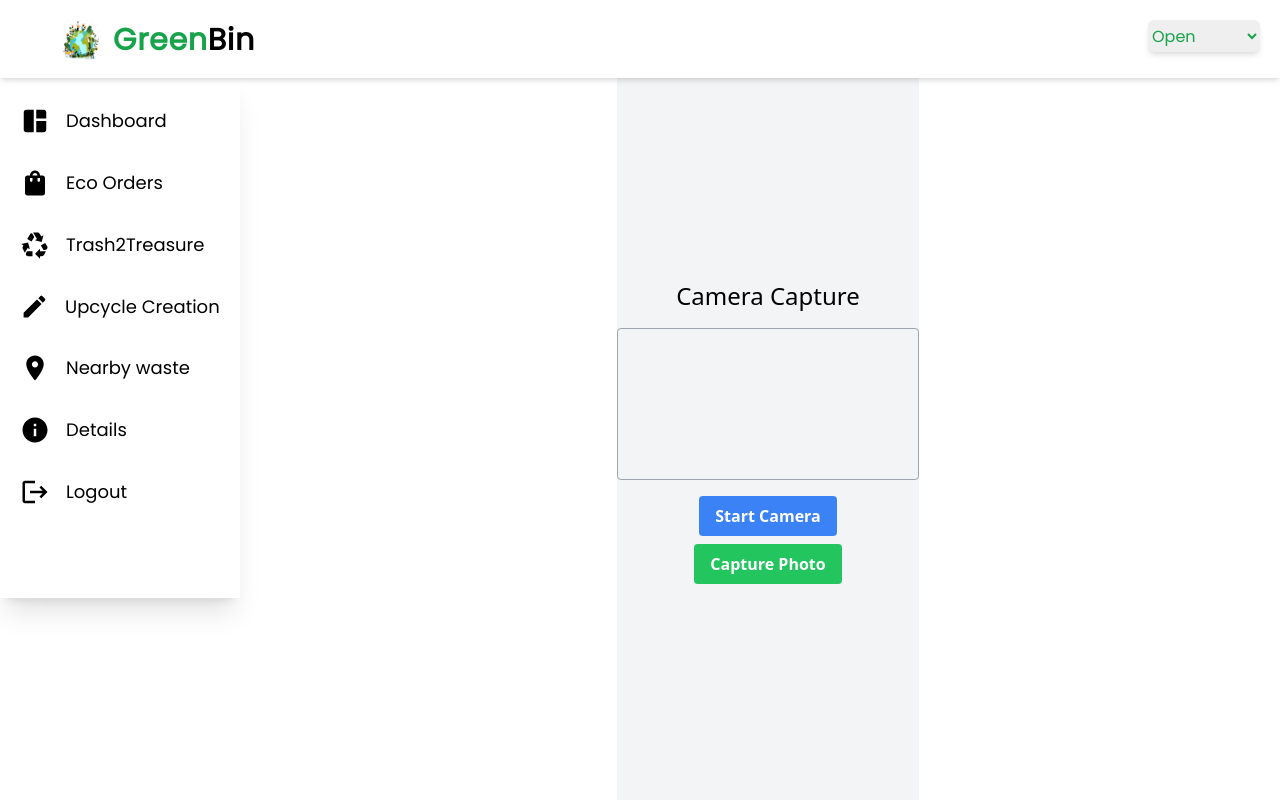
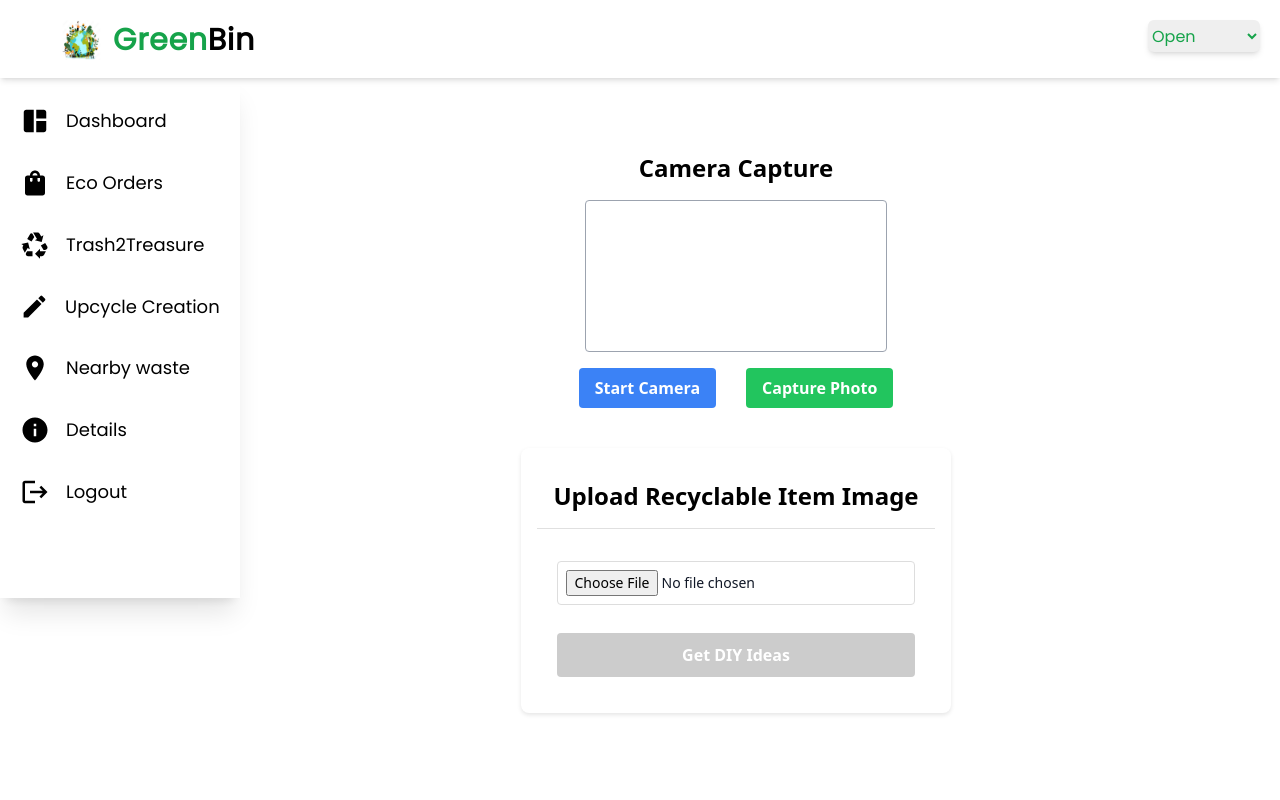
Before and after one commit to bhoomi1024/GreenBin, a React (Vite) app in the folder frontend/: page /RestaurantLayout/OgMain in a window 1280 px wide. Shown: the top 800 px of the page. Built offline with nearby package versions, Linux system fonts and the light colour scheme.

Commit message:
css changes

```diff
--- a/frontend/src/components/AfterLoginRestaurantCompo/App.css
+++ b/frontend/src/components/AfterLoginRestaurantCompo/App.css
@@ -24,12 +24,14 @@
 .card-header, .diy-header {
   padding: 16px;
   border-bottom: 1px solid #e0e0e0;
+  align-items: center;
 }
 
 .card-header h2, .diy-header h2 {
   margin: 0;
   font-size: 24px;
   font-weight: bold;
+
 }
 
 .card-content, .diy-content {
--- a/frontend/src/components/AfterLoginRestaurantCompo/App.jsx
+++ b/frontend/src/components/AfterLoginRestaurantCompo/App.jsx
@@ -1,6 +1,6 @@
 import React, { useState } from "react";
 import { generatingResult } from "../../../../backend/api/testing";
-// import "./App.css";
+import "./App.css";
 
 const videoLinks = {
   "plastic bottles": "https://www.youtube.com/embed/QaIjcTdO2Ys?si=j-PAfVXYauLsRgcq",
@@ -20,10 +20,10 @@ const DIYInstructionsDisplay = ({ response }) => {
   const videoUrl = videoLinks[videoKey] || videoLinks["other plastic waste"];
 
   return (
-    <div className="diy-container">
-      <div className="diy-card">
-        <div className="diy-header">
-          <h2>DIY Recycling Project</h2>
+    <div className="  diy-container">
+      <div className=" diy-card">
+        <div className="diy-header ">
+          <h2 className="pl-[120px]">DIY Recycling Project</h2>
         </div>
         <div className="diy-content">
           {lines.map((line, index) => {
@@ -129,8 +129,8 @@ Final Result: Your [item] is now transformed into a [new purpose]. Here's how to
   };
 
   return (
-    <div className="flex justify-center items-center bg-gray-100 px-4">
-      <div className="upload-card bg-white rounded-lg shadow-lg p-4 w-full max-w-md">
+    <div className=" justify-center items-center  px-4">
+      <div className="upload-card  p-4 w-full max-w-md">
         <div className="card-header mb-3">
           <h2 className="text-2xl font-bold text-center">Upload Recyclable Item Image</h2>
         </div>
--- a/frontend/src/components/AfterLoginRestaurantCompo/photo.jsx
+++ b/frontend/src/components/AfterLoginRestaurantCompo/photo.jsx
@@ -34,8 +34,8 @@ function CameraCapture() {
   };
 
   return (
-    <div className="flex flex-col items-center justify-center h-screen bg-gray-100">
-      <h1 className="text-2xl mb-4">Camera Capture</h1>
+    <div className="flex flex-col items-center justify-center h-auto w-[440px]  ">
+      <h1 className="font-bold text-2xl mb-4 mt-16">Camera Capture</h1>
       {!photo ? (
         <video ref={videoRef} autoPlay className="mb-4 border border-gray-400 rounded" />
       ) : (
@@ -43,7 +43,8 @@ function CameraCapture() {
       )}
       <canvas ref={canvasRef} className="hidden"></canvas>
       {!photo ? (
-        <>
+        <div className='flex gap-[30px]'>
+
           <button
             onClick={startCamera}
             className="bg-blue-500 text-white font-bold py-2 px-4 rounded mb-2 hover:bg-blue-600 transition"
@@ -52,11 +53,11 @@ function CameraCapture() {
           </button>
           <button
             onClick={takePhoto}
-            className="bg-green-500 text-white font-bold py-2 px-4 rounded hover:bg-green-600 transition"
+            className="bg-green-500 text-white font-bold py-2 px-4 mb-2 rounded hover:bg-green-600 transition"
           >
             Capture Photo
           </button>
-        </>
+        </div>
       ) : (
         <>
           <button
--- a/frontend/src/pages/restaurant/OgMain.jsx
+++ b/frontend/src/pages/restaurant/OgMain.jsx
@@ -4,7 +4,7 @@ import CameraCapture from "../../components/AfterLoginRestaurantCompo/photo";
 
 const ogApp = () => {
   return (
-    <div className="flex flex-col items-center justify-center min-h-screen px-8 py-8 gap-8 pl-[45%] w-full pr-[25%]">
+    <div className="flex flex-col items-center justify-center min-h-screen px-8 py-8 gap-8 pl-[35%] w-full pr-[20%]">
       <CameraCapture />
       <ImageUploadForm />
     </div>
```
